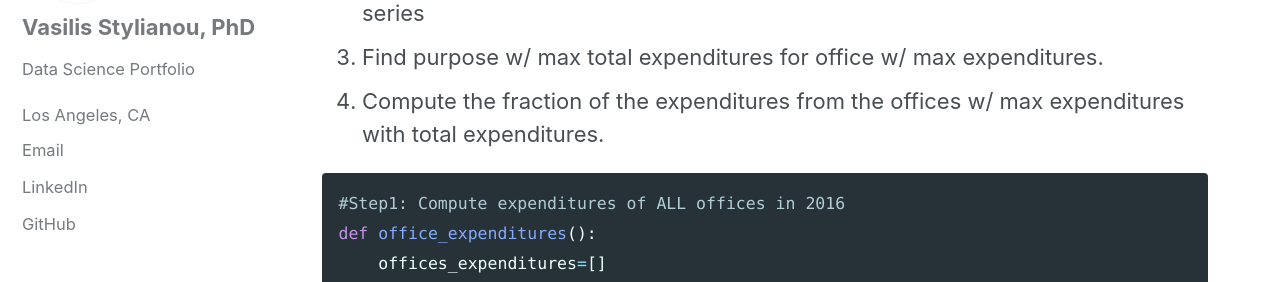
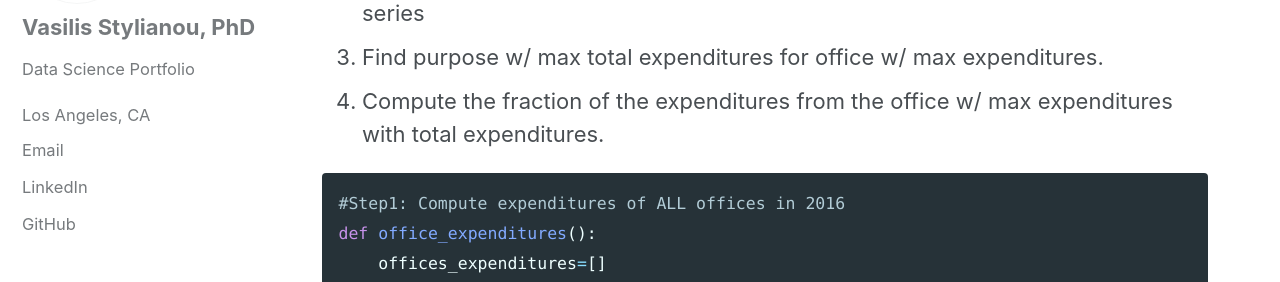
Before and after one commit to vasilis-stylianou/vasilis-stylianou.github.io, a Jekyll site: the page built from _posts/2018-07-15-expenditures.md, in a window 1280 px wide and 900 px high, scrolled down 10360 px. Shown: the part 172-454 px from the top of the window. Built offline with Jekyll 4.4.1, drawn with Linux system fonts in a browser that asks for light colours; cached includes are drawn as plain includes.

Commit message:
Update 2018-07-15-expenditures.md

````diff
--- a/_posts/2018-07-15-expenditures.md
+++ b/_posts/2018-07-15-expenditures.md
@@ -408,7 +408,7 @@ Next, we find the 'OFFICE' with the highest total expenditures with a 'START DAT
 1. Compute expenditures of ALL offices in 2016 and return a series with the expenditures of each office
 2. Find office w/ max total expenditures in 2016 from the ```office_expenditures()``` series
 3. Find purpose w/ max total expenditures for office w/ max expenditures.
-4. Compute the fraction of the expenditures from the offices w/ max expenditures with total expenditures.
+4. Compute the fraction of the expenditures from the office w/ max expenditures with total expenditures.
 
 
 
````
